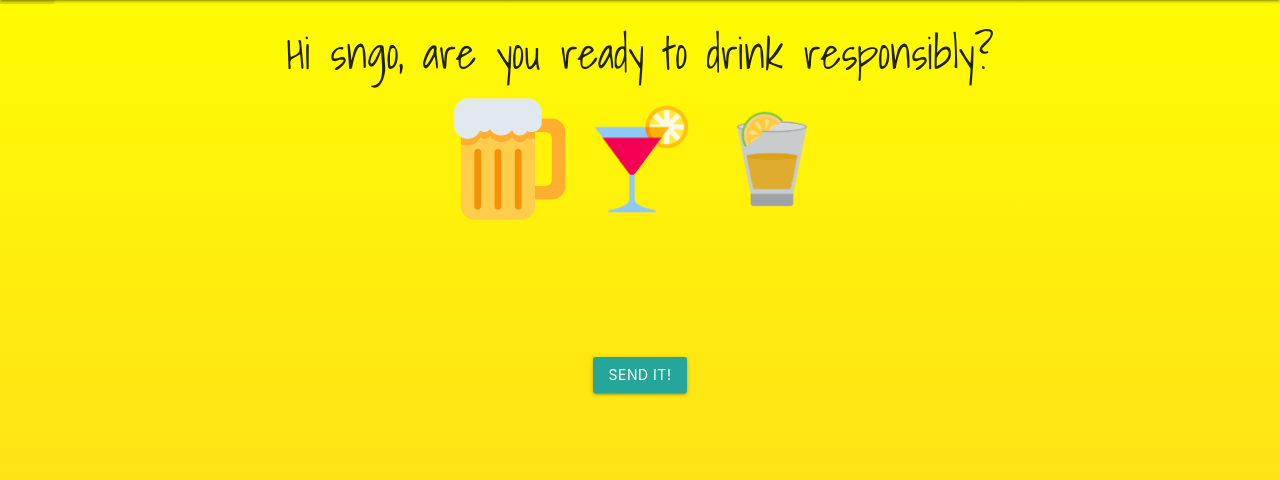
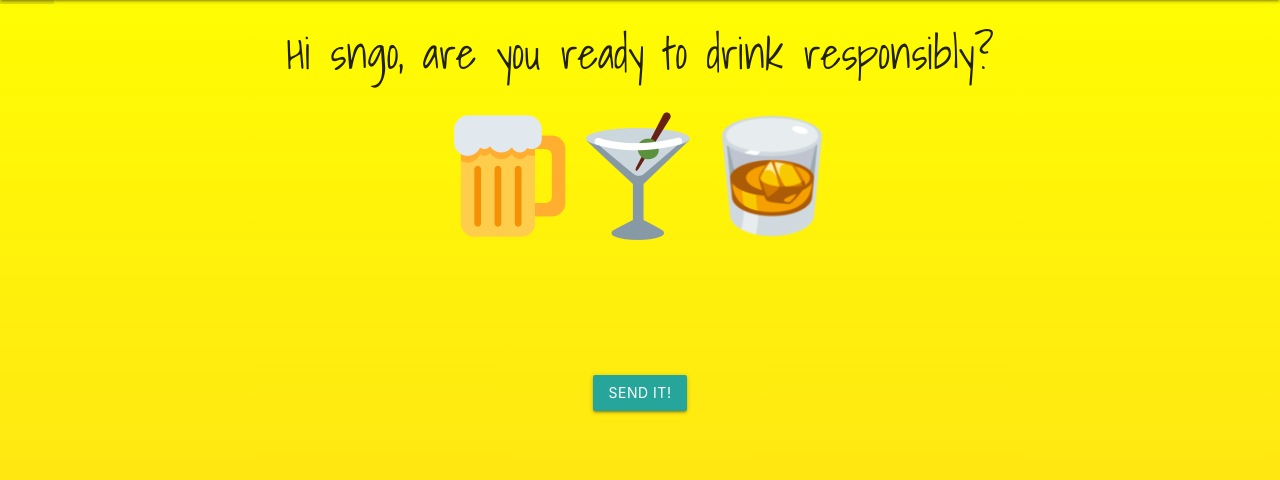
Before and after one commit to ElijaHHall/CRINGE, a Django app: page /users/home/ in a window 1280 px wide. Shown: the part 64-544 px from the top of the page. Before the commit the page ends 460 px from the top, so only its background shows below. Run offline with Django 3.2, Linux system fonts and the light colour scheme; a user stored in the database is signed in; some libraries are stand-ins or nearby versions; some web fonts are replaced.

Commit message:
added new pics

```diff
--- a/static/style.css
+++ b/static/style.css
@@ -35,7 +35,7 @@ nav #signUpNav {
 
 /*  empty div at bottom of each page*/
 main .empty {
-    height: 15em;
+    height: 25em;
 }
 
 /*  SPLASH page*/
@@ -139,7 +139,7 @@ form p:nth-child(7) label {
 }
 
 /*  HOMEPAGE when users log in*/
-.appendMessages li {
+#appendMessages {
     color: black;
     font-family: 'Gloria Hallelujah', cursive;
     width: 100%;
@@ -155,7 +155,7 @@ form p:nth-child(7) label {
     width: 10%;
 }
 
-/*  RESPONSIVE TABLET */
+/*  **********RESPONSIVE TABLET********** */
 @media screen and (max-width: 850px) {
     /*  birthdate labels */
     form p:nth-child(7) label {
@@ -190,7 +190,7 @@ form p:nth-child(7) label {
     }
 }
 
-/*  RESPONSIVE PHONE */
+/* ********** RESPONSIVE PHONE********** */
 @media screen and (max-width: 425px) {
 
     h3 {
--- a/templates/home.html
+++ b/templates/home.html
@@ -28,8 +28,8 @@
 
 	<div class="iconContainer">
 		<img src="../../static/images/beericon.png" class="drinkPics" id="beerIcon">
-		<img src="../../static/images/martini.png" class="drinkPics" id="martiniIcon">
-		<img src="../../static/images/shotglass.png" class="drinkPics" id="shotglassIcon">
+		<img src="../../static/images/cocktail2.png" class="drinkPics" id="martiniIcon">
+		<img src="../../static/images/whiskey.png" class="drinkPics" id="shotglassIcon">
 	</div>
 	<!-- <h3>You'll be making all your mistakes from {{ user.phone }}, good luck!</h3> -->
 
--- a/users/send_sms.py
+++ b/users/send_sms.py
@@ -6,7 +6,8 @@ auth_token = "ed2ea0f981ecfae2b7d0122c590cbee4"
 # if you want to send a group sms, uncomment the my_cell array with the group inside of it and comment out the single number below, and vice versa
 
 # my_cell = ["+19702273514", "+17087384175", "+17205971878", "+16787874272"]
-my_cell = ["+17087384175"]
+# my_cell = ["+17087384175"]
+my_cell = ["+16787874272"]
 my_twilio = "+19513092057"
 
 # Find these values at https://twilio.com/user/account
```
Also changed, not shown: db.sqlite3, static/images/cocktail2.png (added), static/images/whiskey.png (added), static/images/wine.png (added), users/migrations/0008_remove_message_drinks.py (added).
